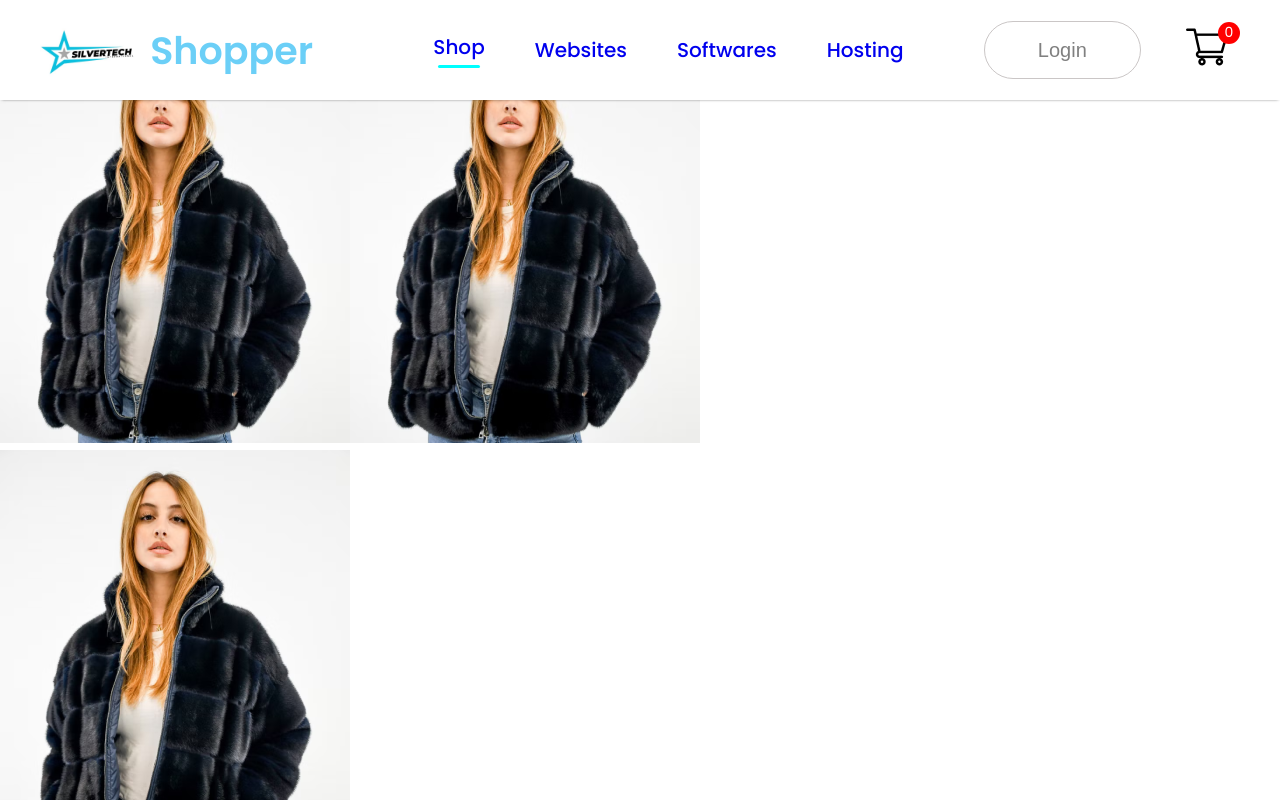
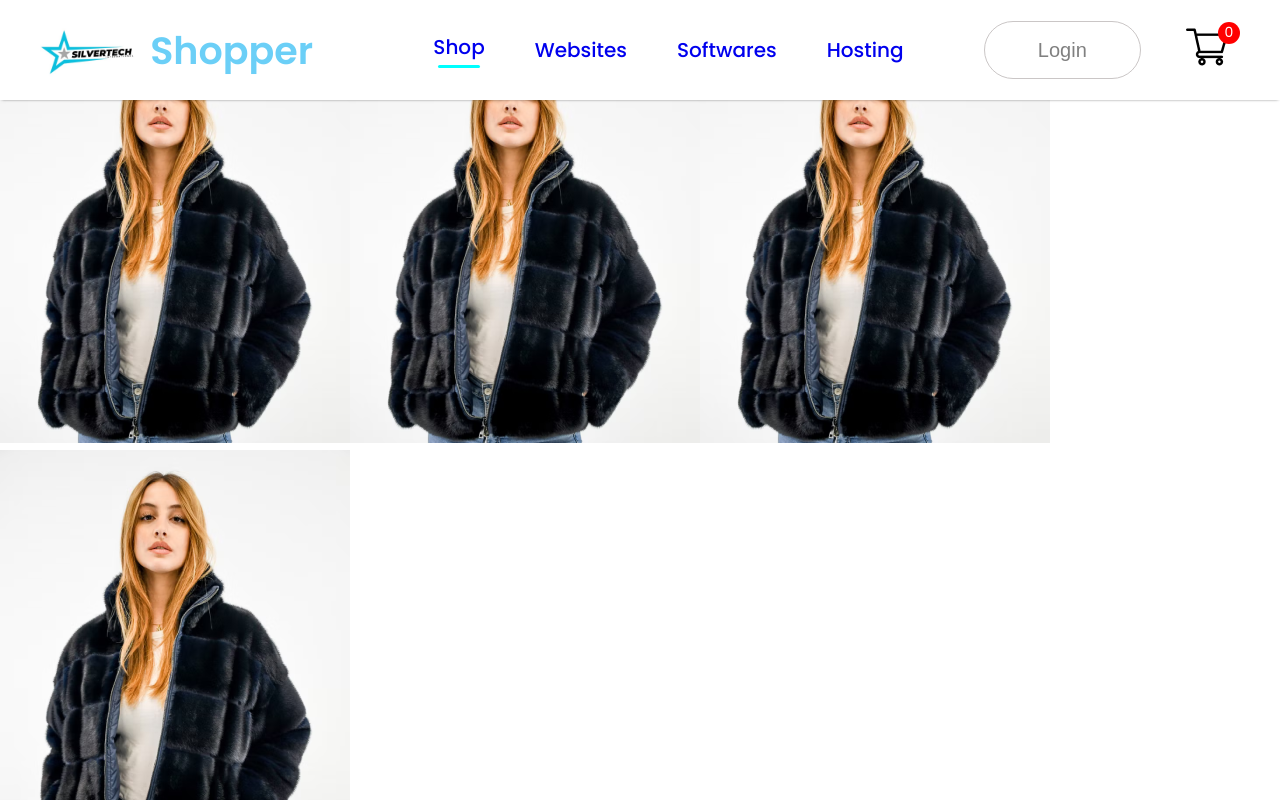
Before and after one commit to jecinta254/Ecommerce, a React (Create React App) app in the folder frontend/: page /1 in a window 1280 px wide. Shown: the top 800 px of the page. Built offline with nearby package versions, Linux system fonts and the light colour scheme.

Commit message:
silvertech

```diff
--- a/frontend/src/Components/ProductDisplay/ProductDisplay.jsx
+++ b/frontend/src/Components/ProductDisplay/ProductDisplay.jsx
@@ -10,8 +10,8 @@ export const ProductDisplay = (props) => {
     <div className='productdisplay'>
         <div className="productdisplay-left">
             <div className="productdisplay-img-list">
-                <img src={props.image} alt="" />
-                <img src={props.image} alt="" />
+                <img src={product.image} alt="" />
+                <img src={product.image} alt="" />
                 <img src={product.image} alt="" />
                 <img src={product.image} alt="" />
             </div>
```
